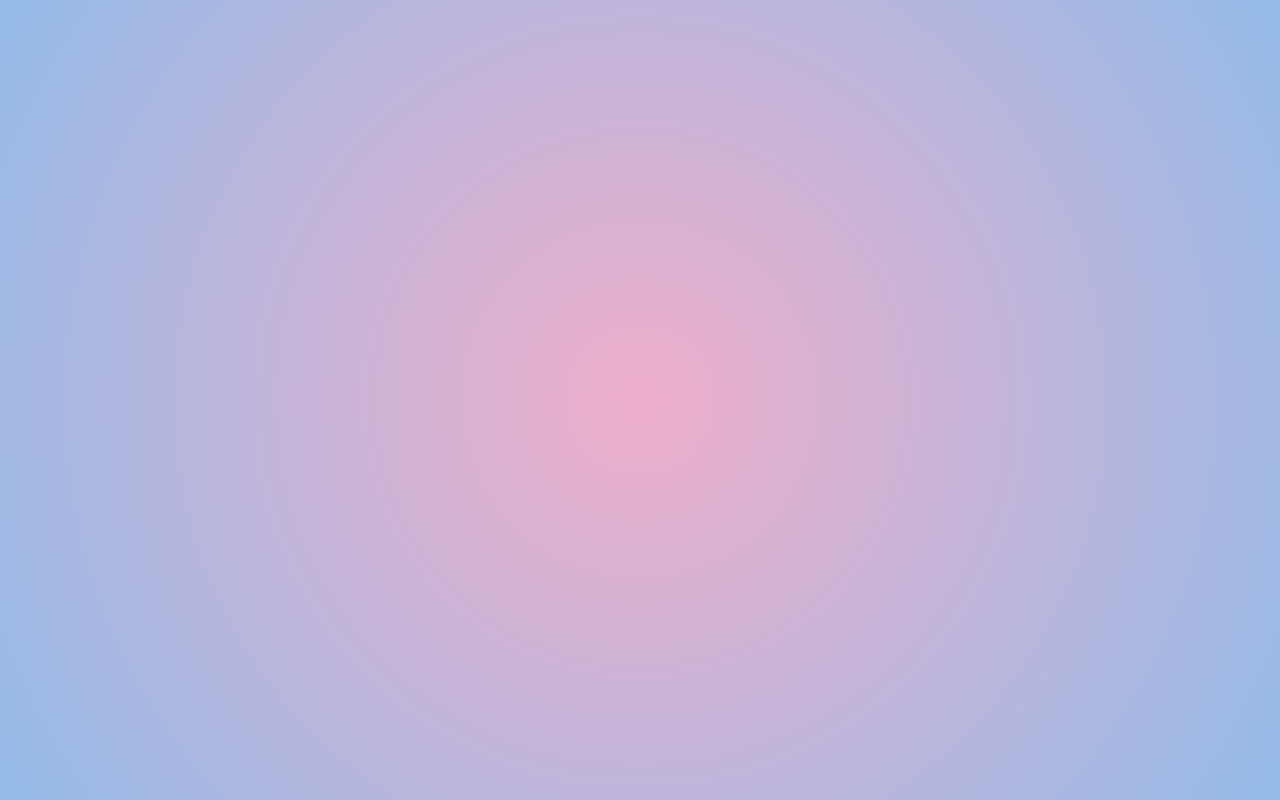
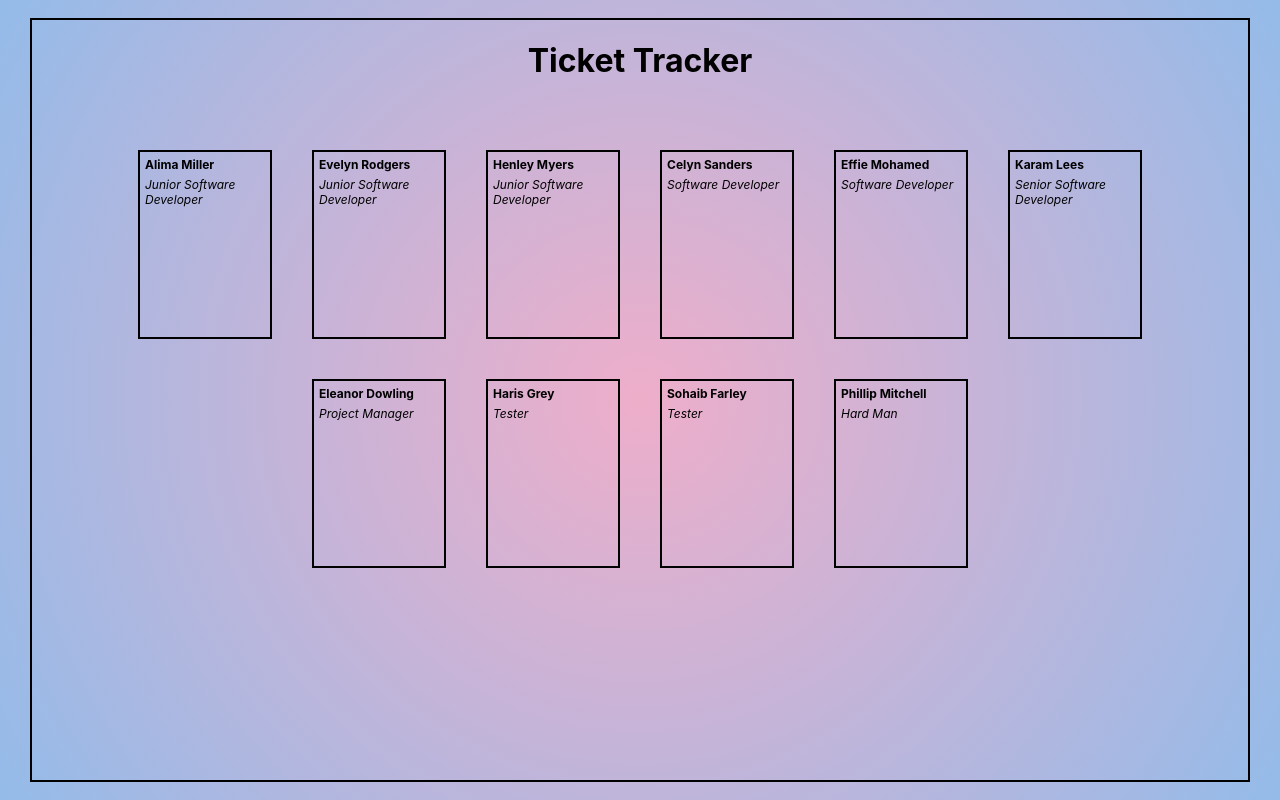
Before and after one commit to AdrianRotila/ticket-tracker, a React (Create React App) app: page / in a window 1280 px wide. Built offline with nearby package versions, Linux system fonts and the light colour scheme.

Commit message:
Implemented the map function in the ticket.jsx

```diff
--- a/src/App.jsx
+++ b/src/App.jsx
@@ -1,9 +1,18 @@
 import './App.scss';
+import Title from './components/Title/Title';
+import Ticket from './components/Ticket/Ticket';
+import team from './data/team.js';
 
 function App() {
   return (
     <div className="app">
+      <div className='container'>
+        <Title />
+        <div className='all-tickets'>
+          <Ticket ticketInfoArr = {team}/>
+        </div>
 
+      </div>
     </div>
   );
 }
--- a/src/App.scss
+++ b/src/App.scss
@@ -1,7 +1,20 @@
 .app {
-  background: rgb(238,174,202);
+
   background: radial-gradient(circle, rgba(238,174,202,1) 0%, rgba(148,187,233,1) 100%);
-  height: 100vh;
-  width: 100vw;
+  min-height: 100vh;
+  display: flex;
+  justify-content: center;
+  align-items: center;
 
+
+  .container {
+    min-height: 95vh;
+    width: 95vw;
+
+    border: 2px solid black;
+    display: flex;
+    justify-content: flex-start;
+    align-items: center;
+    flex-direction: column;
+  }
 }
--- /dev/null
+++ b/src/components/Ticket/Ticket.jsx
@@ -0,0 +1,21 @@
+import React from 'react'
+import "./Ticket.scss"
+
+const Ticket = (props) => {
+    const {ticketInfoArr} = props;
+
+    const ticketInfoJSX = ticketInfoArr.map((ticket, index) => {
+        return (
+            <div key={index} className='ticket'>
+                <p className='name'>{ticket.name}</p>
+                <p className='role'>{ticket.role}</p>
+            </div>
+        )
+    })
+
+    return (
+        <div className='all-tickets'>{ticketInfoJSX}</div>
+    )
+}
+
+export default Ticket
--- /dev/null
+++ b/src/components/Ticket/Ticket.scss
@@ -0,0 +1,25 @@
+.all-tickets {
+    display: flex;
+    justify-content: center;
+    align-items: center;
+    flex-wrap: wrap;
+
+    .ticket {
+        border: solid 2px black;
+        height: 185px;
+        width: 130px;
+        font-size: 12px;
+        margin: 20px 20px;
+
+        .role {
+            font-style: italic;
+            margin: 5px;
+        }
+
+        .name {
+            margin: 0;
+            font-weight: bolder;
+            margin: 5px;
+        }
+    }
+}
--- /dev/null
+++ b/src/components/Title/Title.jsx
@@ -0,0 +1,10 @@
+import React from 'react'
+import "./Title.scss"
+
+const Title = () => {
+  return (
+    <h1 className='title'>Ticket Tracker</h1>
+  )
+}
+
+export default Title
--- /dev/null
+++ b/src/components/Title/Title.scss
@@ -0,0 +1,4 @@
+.title {
+    font-weight: bolder;
+    margin-bottom: 50px;
+}
--- /dev/null
+++ b/src/data/team.js
@@ -0,0 +1,53 @@
+const team = [
+    {
+      id: 1,
+      name: "Alima Miller",
+      role: "Junior Software Developer"
+    },
+    {
+      id: 2,
+      name: "Evelyn Rodgers",
+      role: "Junior Software Developer"
+    },
+    {
+      id: 3,
+      name: "Henley Myers",
+      role: "Junior Software Developer"
+    },
+    {
+      id: 4,
+      name: "Celyn Sanders",
+      role: "Software Developer"
+    },
+    {
+      id: 5,
+      name: "Effie Mohamed",
+      role: "Software Developer"
+    },
+    {
+      id: 6,
+      name: "Karam Lees",
+      role: "Senior Software Developer"
+    },
+    {
+      id: 7,
+      name: "Eleanor Dowling",
+      role: "Project Manager"
+    },
+    {
+      id: 8,
+      name: "Haris Grey",
+      role: "Tester"
+    },
+    {
+      id: 9,
+      name: "Sohaib Farley",
+      role: "Tester"
+    },
+    {
+      id: 10,
+      name: "Phillip Mitchell",
+      role: "Hard Man"
+    },
+  ]
+  export default team;
```
